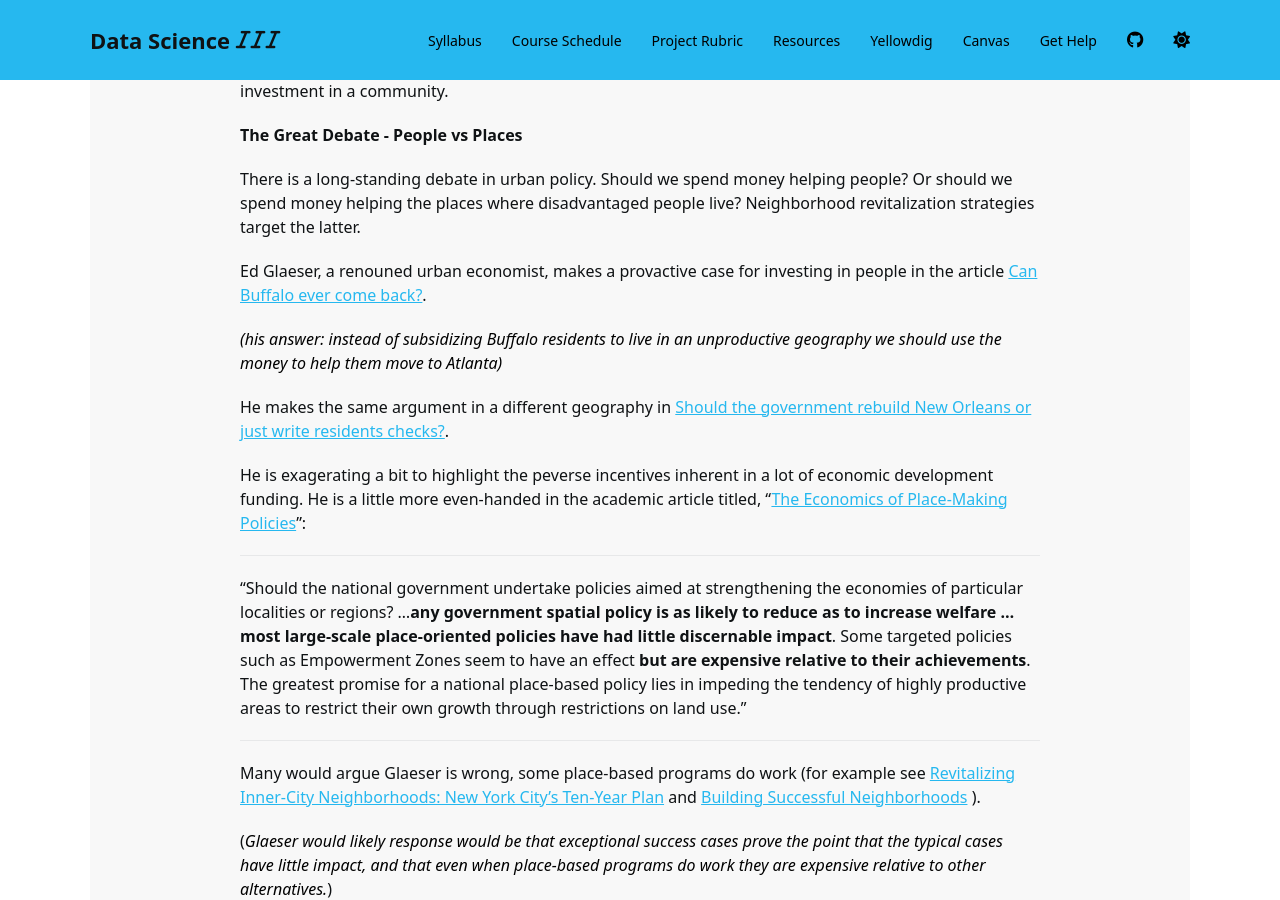
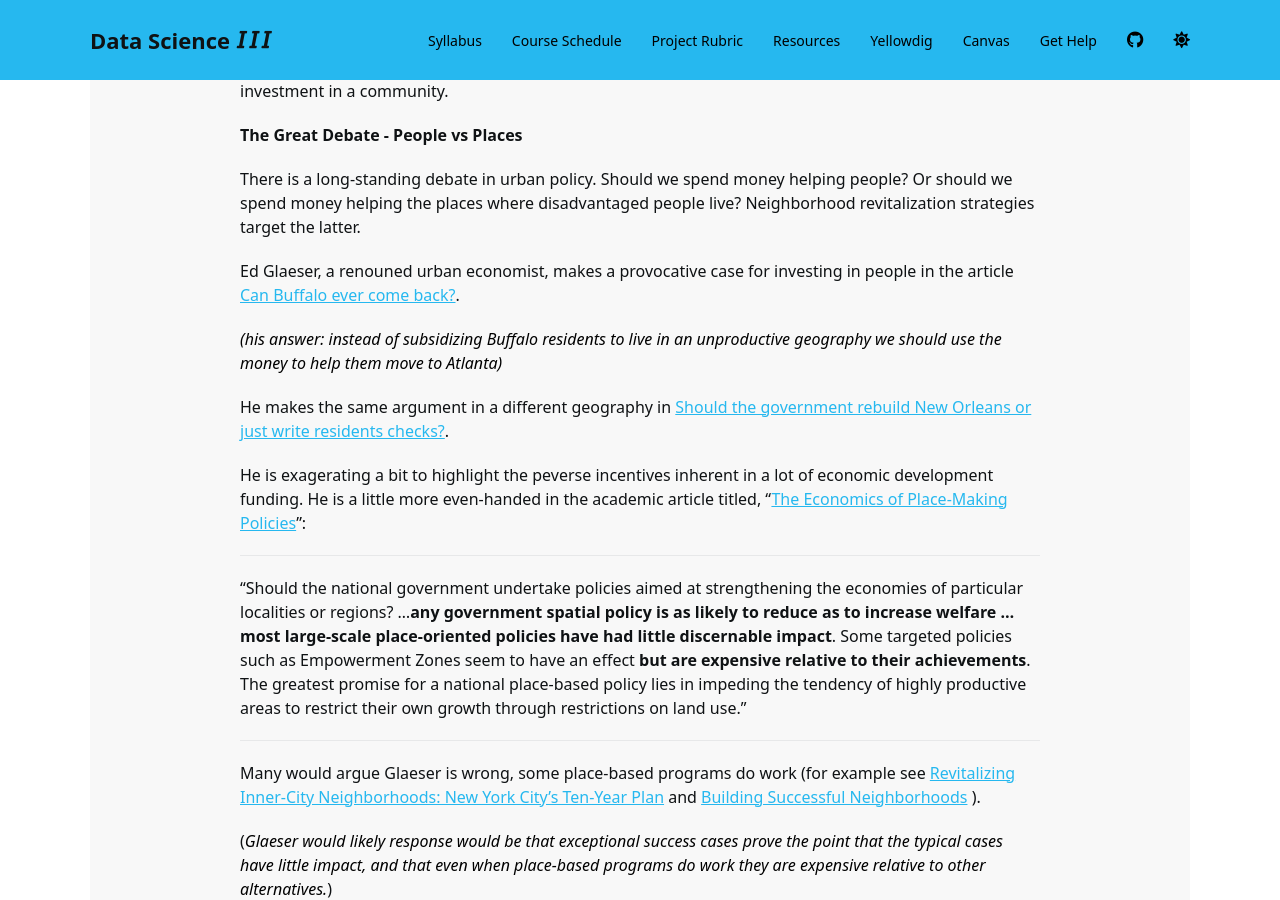
Before and after one commit to Watts-College/cpp-528-spr-2022, a Jekyll site: the page built from discuss/yellowdig-01.md, in a window 1280 px wide and 900 px high, scrolled down 607 px. Built offline with Jekyll 4.4.1, drawn with Linux system fonts in a browser that asks for light colours; nearby versions of some CDN libraries; a script bundle is joined from its source files by our own code; library files that are not in the unit come from our copies; a style sheet for code colours, icons or effects is not loaded; some of the changed text lies outside the part shown.

Commit message:
Update yellowdig-01.md
Fix grammatical errors.

```diff
--- a/discuss/yellowdig-01.md
+++ b/discuss/yellowdig-01.md
@@ -15,7 +15,7 @@
 
 There is a long-standing debate in urban policy. Should we spend money helping people? Or should we spend money helping the places where disadvantaged people live? Neighborhood revitalization strategies target the latter.
 
-Ed Glaeser, a renouned urban economist, makes a provactive case for investing in people in the article [Can Buffalo ever come back?](https://www.city-journal.org/html/can-buffalo-ever-come-back-13050.html).
+Ed Glaeser, a renouned urban economist, makes a provocative case for investing in people in the article [Can Buffalo ever come back?](https://www.city-journal.org/html/can-buffalo-ever-come-back-13050.html).
 
 *(his answer: instead of subsidizing Buffalo residents to live in an unproductive geography we should use the money to help them move to Atlanta)*
 
```
Also changed, not shown: other parts of discuss/yellowdig-01.md (+1 -1 lines).
